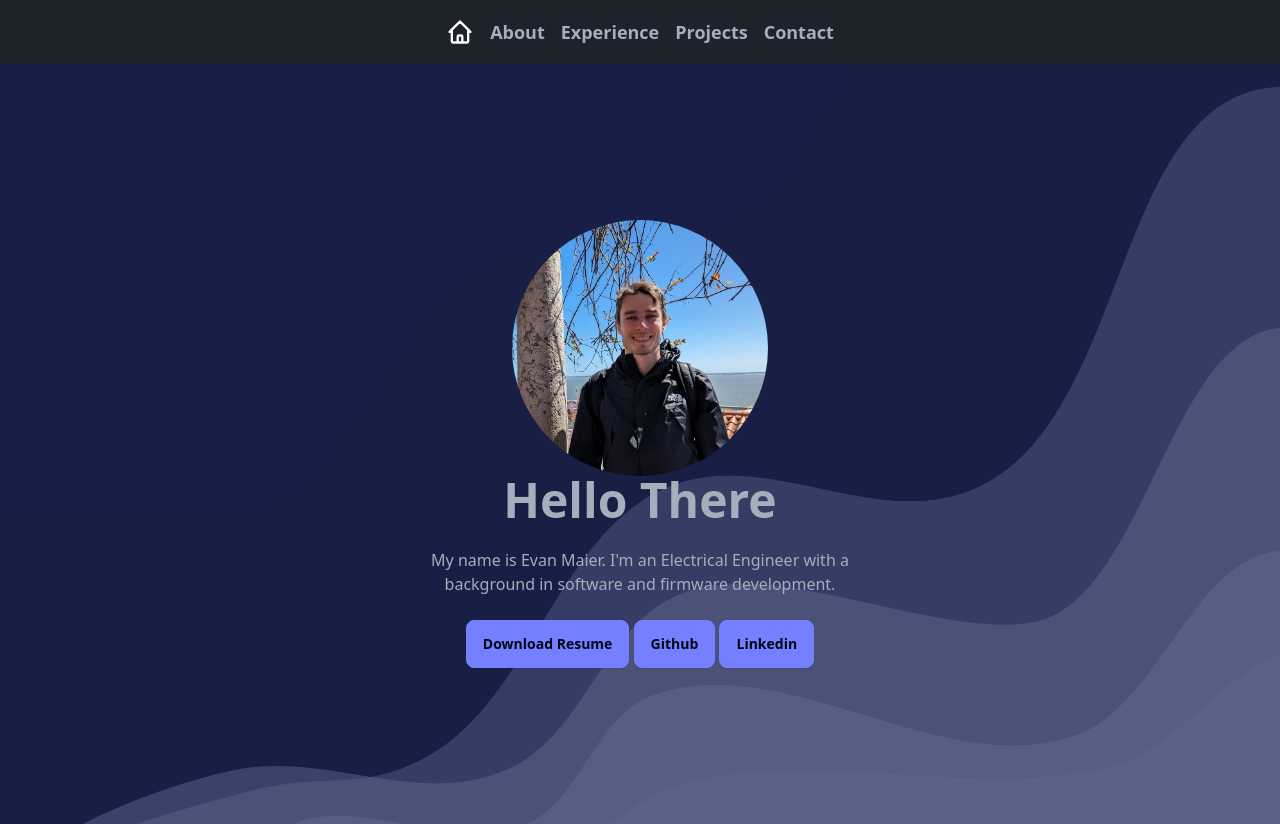
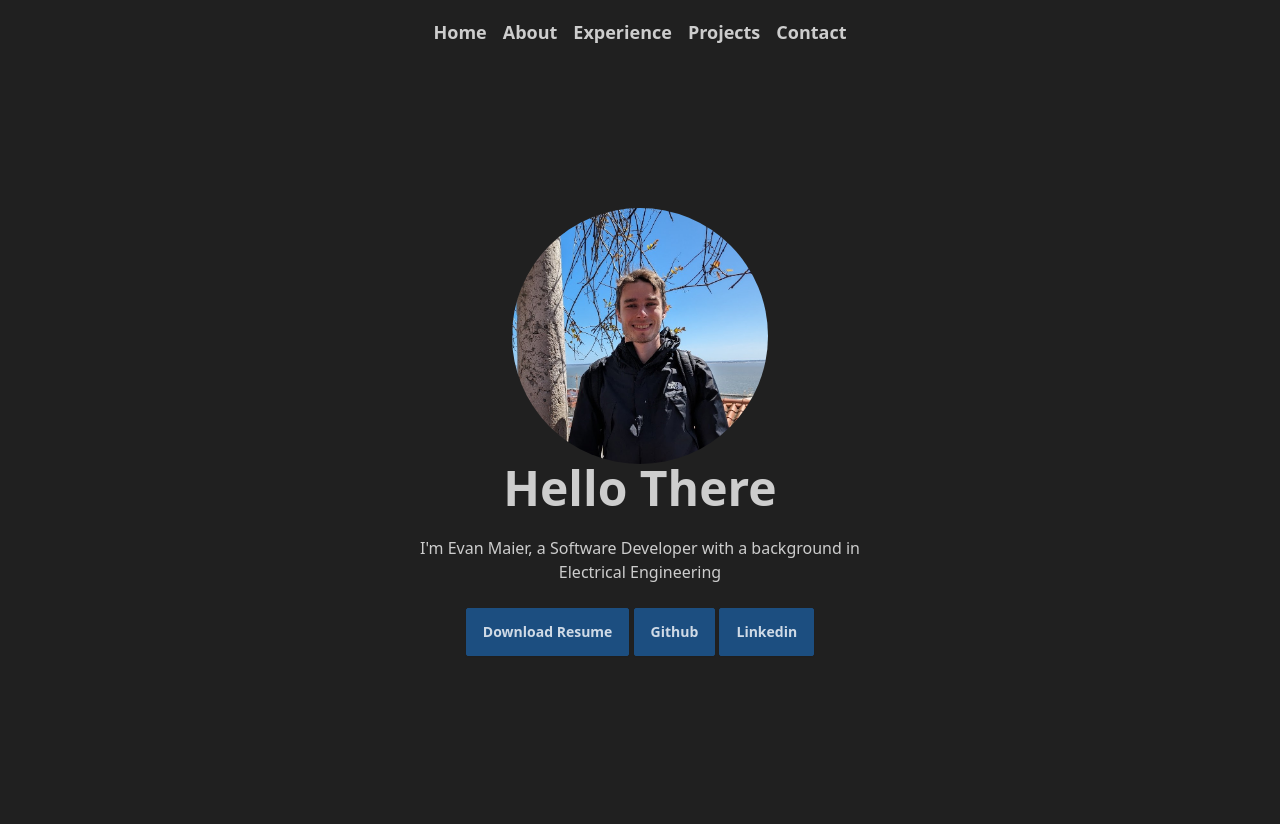
Before and after one commit to evanmaier/portfolio, a SvelteKit app: page / in a window 1280 px wide. After the commit the page ends 800 px from the top, so only its background shows below. Built offline with nearby package versions, Linux system fonts and the light colour scheme.

Commit message:
update layout and content

```diff
--- a/src/app.html
+++ b/src/app.html
@@ -1,5 +1,5 @@
 <!doctype html>
-<html lang="en" data-theme="dark">
+<html lang="en" data-theme="business">
   <head>
     <meta charset="utf-8" />
     <link rel="icon" href="%sveltekit.assets%/favicon.png" />
--- a/src/routes/+layout.svelte
+++ b/src/routes/+layout.svelte
@@ -6,22 +6,10 @@
     inject({ mode: dev ? 'development' : 'production' });
 </script>
 
-<nav class="navbar bg-base-100">
+
+    <nav class="navbar bg-transparent">
         <div class="flex mx-auto space-x-4">
-        <a href="/" class="flex items-center text-white">
-            <svg
-                xmlns="http://www.w3.org/2000/svg"
-                class="h-7 w-7"
-                fill="none"
-                viewBox="0 0 24 24"
-                stroke="currentColor">
-                <path
-                    stroke-linecap="round"
-                    stroke-linejoin="round"
-                    stroke-width="2"
-                    d="M3 12l2-2m0 0l7-7 7 7M5 10v10a1 1 0 001 1h3m10-11l2 2m-2-2v10a1 1 0 01-1 1h-3m-6 0a1 1 0 001-1v-4a1 1 0 011-1h2a1 1 0 011 1v4a1 1 0 001 1m-6 0h6" />
-            </svg>
-        </a>
+            <a href="/" role="button" class="font-semibold text-lg">Home</a>
             <a href="/about" role="button" class="font-semibold text-lg">About</a>
             <a href="/experience" role="button" class="font-semibold text-lg">Experience</a>
             <a href="/projects" role="button" class="font-semibold text-lg">Projects</a>
@@ -29,6 +17,7 @@
         </div>
     </nav>
 
-<main class="h-[95vh]">
+
+<main>
     <slot />
 </main>
--- a/src/routes/+page.svelte
+++ b/src/routes/+page.svelte
@@ -1,15 +1,13 @@
 <script>
-  import splashscreen from '$lib/assets/splashscreen2.png';
   import profile from '$lib/assets/profile3.jpg';
   import resume from '$lib/assets/softwareResume.webp';
 </script>
 
-<div
-  class="hero h-full"
-  style="background-image: url({splashscreen});">
-  <div class="hero-overlay bg-opacity-60"></div>
-  <div class="hero-content text-neutral-content text-center">
+
+  <div class="hero min-h-[calc(100vh-4rem)]">
+    <div class="hero-content text-center">
       <div class="max-w-md">
+
         <div class="avatar">
           <div class="w-64 rounded-full">
             <img src={profile} alt="profile" class="avatar">
@@ -18,7 +16,7 @@
         <h1 class="text-5xl font-bold">Hello There
         </h1>
         <p class="py-6">
-        My name is Evan Maier. I'm an Electrical Engineer with a background in software and firmware development.
+          I'm Evan Maier, a Software Developer with a background in Electrical Engineering
         </p>
         <a href={resume} download role="button" class="btn btn-primary">Download Resume</a>
         <a href="https://github.com/evanmaier" role="button" class="btn btn-primary">Github</a>
--- a/src/routes/about/+page.svelte
+++ b/src/routes/about/+page.svelte
@@ -1,17 +1,16 @@
-  <div class="flex justify-center items-center min-h-screen p-2">
+  <div class="flex justify-center items-center min-h-[calc(100vh-4rem)] p-2">
       <article class="prose text-center">
         <h2>About Me</h2>
         <p>
-          I'm an electrical engineering graduate from the University of Victoria, now based in Vancouver, BC. My professional experience is in embedded systems and firmware development.
+          I'm an Electrical Engineering graduate from the University of Victoria, now based in Vancouver Canada.
+          My professional experience is in embedded systems and firmware development, however I'm interested in all areas of Software Engineering.
         </p>
         <p>
-          My experience includes working on satellite radio firmware at UVic's Center for Aerospace Research and developing software for uncrewed surface vehicles at Open Ocean Robotics. I'm always learning new skills, and have touched everything from devops to frontend development. I enjoy tackling projects that combine hardware and software.
+          At UVic's Centre for Aerospace Research, I developed firmware for satellite radio systems, and at Open Ocean Robotics, I engineered software for autonomous surface vehicles.
+          I'm always learning new skills, and have endeavored everything from firmware to frontend development.
         </p>
         <p>
-          When I'm not coding, you'll find me playing soccer, strumming my guitar, or exploring the outdoors. I'm always looking for new challenges in my professional and personal life.
-        </p>
-        <p>
-          Check out my projects to see my work, and feel free to reach out if you want to connect or collaborate.
+          When I'm not working you can find me playing soccer, making music, and exploring the outdoors. I'm always looking for new challenges in my professional and personal life.
         </p>
       </article>
     </div>
--- a/src/routes/contact/+page.svelte
+++ b/src/routes/contact/+page.svelte
@@ -1,4 +1,4 @@
-<div class="flex justify-center p-2">
+<div class="flex min-h-[calc(100vh-4rem)] justify-center items-center p-2">
 	<div class="w-full max-w-sm text-center">
 		<h2 class="text-2xl font-bold mb-6">Contact</h2>
 		<form method="POST" class="flex flex-col gap-4">
--- a/src/routes/projects/+page.svelte
+++ b/src/routes/projects/+page.svelte
@@ -1,11 +1,9 @@
 <script>
-  import battlesnake from '$lib/assets/battlesnake.gif';
   import tunelink from '$lib/assets/tunelink.png';
   import rentals from '$lib/assets/tunelink-rentals.png';
   import request from '$lib/assets/tunelink-request.png';
 </script>
 
-<div class="grid grid-cols-1 md:grid-cols-2 gap-4">
   <div class="flex justify-center">
     <article class="prose p-4">
       <h2 class="text-center">TuneLink</h2>
@@ -28,14 +26,3 @@
       <p>This is an example request page, where a user can interact with a request and chat with the renter/owner</p>
     </article>
   </div>
-  <div class="flex justify-center">
-    <article class="prose p-4">
-      <h2 class="text-center">Battlesnake</h2>
-      <img src={battlesnake} alt = 'game' class="rounded-lg object-cover"/>
-
-      <p>In this game, each Battlesnake is controlled in real-time by a live web server, responding to the Battlesnake API. It navigates the game board based on your algorithm, trying to find food, avoid other Battlesnakes, and survive as long as possible. </p>
-      <p>Our snake is written in Python using the Bottle web framework. It uses an A* pathfinding alogorithm to navigate the board. We placed 3rd in the Stay Home and Code tournament in 2020.</p>
-      <p>Check out the <a href="https://play.battlesnake.com/" class="text-blue-600 hover:underline">official website</a> and our <a href="https://github.com/CyrusSA/jah-snake" class="text-blue-600 hover:underline">GitHub.</a></p>
-    </article>
-  </div>
-</div>
--- a/tailwind.config.js
+++ b/tailwind.config.js
@@ -6,6 +6,6 @@ export default {
   },
   plugins: [require("daisyui"), require("@tailwindcss/typography")],
   daisyui: {
-    themes: ["light", "dark", "cupcake"],
+    themes: ["light", "dark", "cupcake", "retro", "business", "sunset", "night"],
   },
 };
```
Also changed, not shown: src/lib/assets/pexels-adrien-olichon-1257089-2387793.jpg (added), 1 other file (tests, documents, lock files or other folders). Lines whose indentation alone changed are shown as unchanged.
